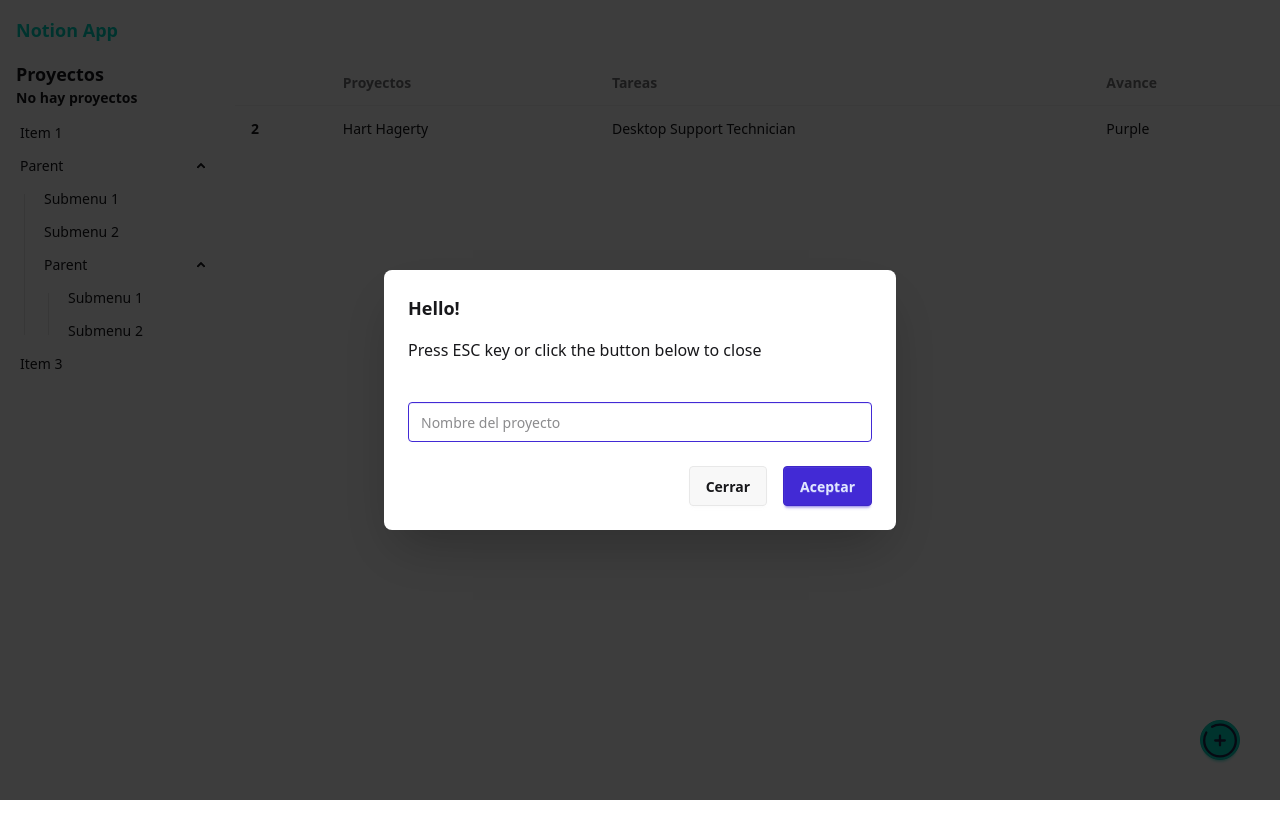
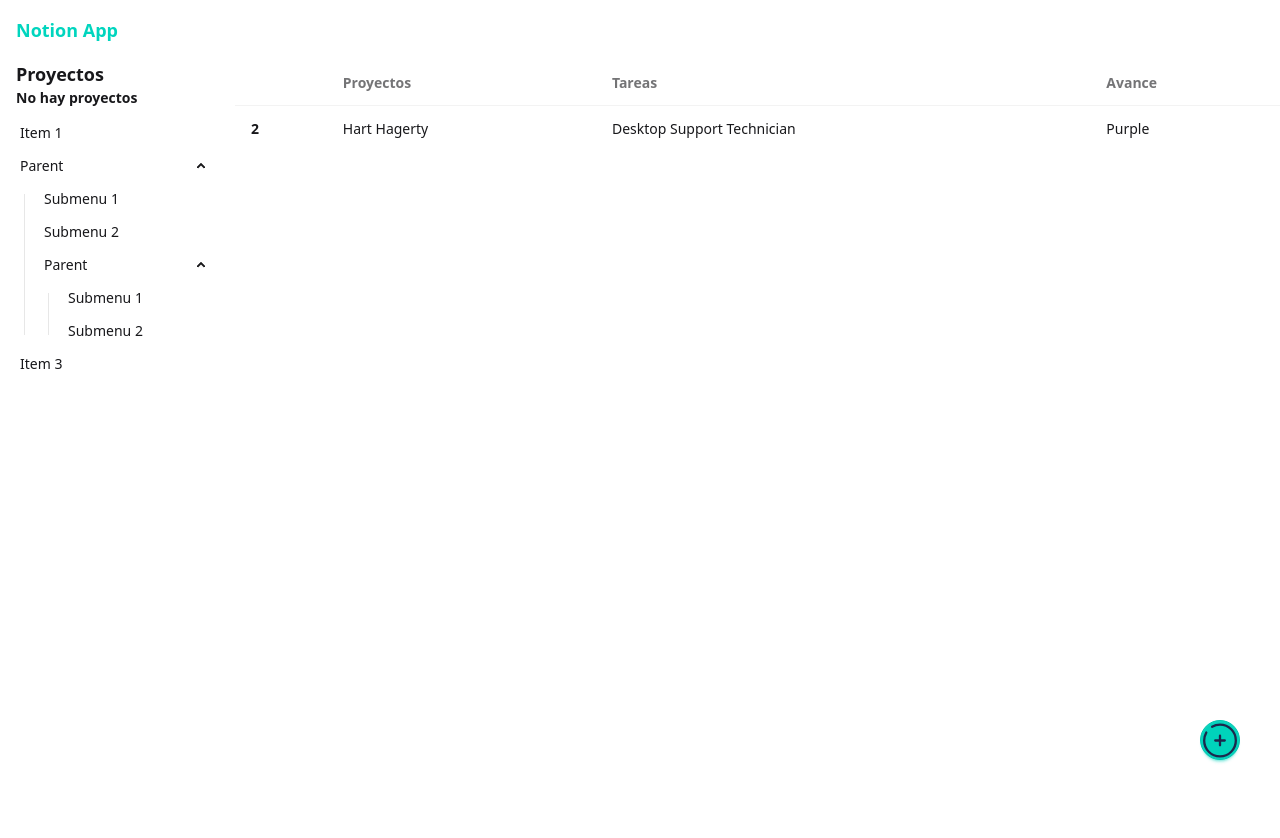
Before and after one commit to Kaue-oliveira-hub/projects-app, a Vue app: page /projects in a window 1280 px wide. Shown: the top 838 px of the page. Built offline with nearby package versions, Linux system fonts and the light colour scheme; the HTML template or start-up script is replaced by a standard one.

Commit message:
Input personalizado

```diff
--- a/src/modulorum/commune/components/ImputModal.vue
+++ b/src/modulorum/commune/components/ImputModal.vue
@@ -1,27 +1,28 @@
 <template>
 
- <dialog id="my_modal_1" class="modal" :open="true">
+ <dialog id="my_modal_1" class="modal" :open="aperta">
   <div class="modal-box">
-    <h3 class="text-lg font-bold">Hello!</h3>
-    <p class="py-4">Press ESC key or click the button below to close</p>
+    <h3 class="text-lg font-bold">{{ titulus }}</h3>
+    <p class="py-4">{{ subtitulus }}</p>
     <div class="modal-action flex flex-col">
       <form method="dialog" @submit.prevent="submitValorem">
         <input
+        ref="inputRef"
         type="text"
-        placeholder="Nombre del proyecto"
+        :placeholder="placeholder ?? 'Inserte um texto'"
         class="input input-bordered w-full w-full flex-1 input-primary mb-6"
         v-model="inputValorem"
         />
         <div class="flex justify-end">
 
-        <button class="btn">Cerrar</button>
+        <button @click="$emit('claudere')" class="btn">Cerrar</button>
         <button type="submit" class="btn btn-primary ml-4">Aceptar</button>
         </div>
       </form>
     </div>
   </div>
 </dialog>
-<div class="fixed top-0 w-screen h-screen z-10 bg-black opacity-60"></div>
+<div v-if="aperta" class="fixed top-0 w-screen h-screen z-10 bg-black opacity-60"></div>
 </template>
 
 <script lang="ts" setup>
@@ -30,8 +31,15 @@
 
 interface Props {
     aperta: boolean;
+    placeholder?: string;
+    titulus: string;
+    subtitulus:string;
 
 }
+defineProps<Props>();
+
+
+
 const emissiones = defineEmits<{
 claudere: [void];
 valorem: [text: string]
@@ -39,9 +47,14 @@
 
 const inputValorem = ref('')
 
+const inputRef = ref<HTMLInputElement | null>(null);
+
 const submitValorem = () =>{
-console.log({valorem:inputValorem.value})
+
+    console.log({valorem: inputValorem.value})
+
     if(!inputValorem.value){
+        inputRef.value?.focus();
         return;
     }
     emissiones('valorem', inputValorem.value.trim());
--- a/src/modulorum/projects/views/ProjectsView.vue
+++ b/src/modulorum/projects/views/ProjectsView.vue
@@ -26,8 +26,16 @@
 
 </div>
 
-<ImputModal />
-<fav-button @click="() => console.log('clicked')">
+<ImputModal
+:aperta="modalAperta"
+@claudere="modalAperta=false"
+@valorem="cumNovusValorem"
+placeholder="Nombre del proyecto"
+titulus="Nuevo Proyecto"
+subtitulus="Escribe el nombre del nuevo proyecto"
+/>
+
+<fav-button @click="modalAperta = true">
   <AddCircle />
 
 </fav-button>
@@ -39,7 +47,15 @@
 import AddCircle from '@/modulorum/commune/icons/AddCircle.vue';
 import FavButton from '../components/FavButton.vue';
 import ImputModal from '@/modulorum/commune/components/ImputModal.vue';
+import { ref } from 'vue';
 
+const modalAperta = ref(false);
 
+const cumNovusValorem = ( projectNome:string ) => {
+    console.log({ projectNome });
+    // Aqui puedes agregar la lógica para manejar el nuevo proyecto
+    // Por ejemplo, hacer una llamada a la API para crear un nuevo proyecto
+    // o actualizar el estado de tu aplicación.
+};
 
 </script>
```
